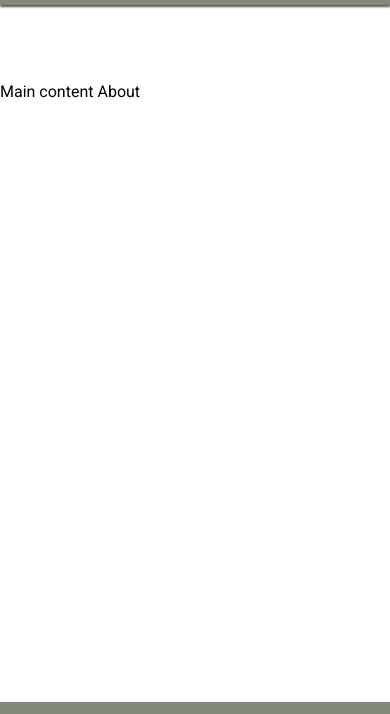
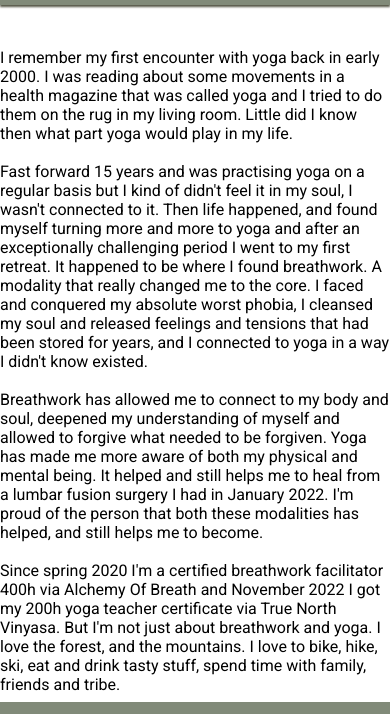
Before and after one commit to Malinchristina/Playp1, a plain HTML site: page about.html in a window 390 px wide. Shown: the part 54-768 px from the top of the page. Drawn offline with Linux system fonts and the light colour scheme.

Commit message:
change margin top in mobile to 102 and in media query tablets to 136

```diff
--- a/about.html
+++ b/about.html
@@ -40,7 +40,25 @@
     </header>
 
     <!--Main content-->
-    <main>Main content About</main>
+    <main>
+        <p>I remember my first encounter with yoga back in early 2000. I was reading about some movements in a health magazine that
+        was called yoga and I tried to do them on the rug in my living room. Little did I know then what part yoga would play in
+        my life.</p>
+        <br>
+        <p>Fast forward 15 years and was practising yoga on a regular basis but I kind of didn't feel it in my soul, I wasn't
+        connected to it. Then life happened, and found myself turning more and more to yoga and after an exceptionally
+        challenging period I went to my first retreat. It happened to be where I found breathwork. A modality that really
+        changed me to the core. I faced and conquered my absolute worst phobia, I cleansed my soul and released feelings and
+        tensions that had been stored for years, and I connected to yoga in a way I didn't know existed.</p>
+        <br>
+        <p>Breathwork has allowed me to connect to my body and soul, deepened my understanding of myself and allowed to forgive
+        what needed to be forgiven. Yoga has made me more aware of both my physical and mental being. It helped and still helps me to heal from a lumbar
+        fusion surgery I had in January 2022. I'm proud of the person that both these modalities has helped, and still helps me to become.</p>
+        <br>
+        <p>Since spring 2020 I'm a certified breathwork facilitator 400h via Alchemy Of Breath and November 2022 I got my 200h yoga
+        teacher certificate via True North Vinyasa. But I'm not just about breathwork and yoga. I love the forest, and the mountains. I love to bike, hike, ski, eat and
+        drink tasty stuff, spend time with family, friends and tribe.</p>
+    </main>
     <!--Footer-->
     <footer>
         <ul id="footer-bar">
--- a/assets/css/style.css
+++ b/assets/css/style.css
@@ -90,13 +90,14 @@ nav {
 main {
     /* Make space so footer is pushed down */
     flex: 1 0 auto;
-    margin-top: 136px;
+    margin-top: 102px;
 }
 
 #home>h2 {
     text-align: center;
     margin: 0 5px 0 5px;
     font-size: 130%;
+    padding-top: 1rem;
 }
 
 #w3-image {
@@ -120,7 +121,7 @@ main {
     background-color: #A37850;
     border: none;
     color: #ffffff;
-    padding: 0.8rem 1.6rem;
+    padding: 0.6rem 1.2rem;
     font-size: 0.8rem;
     text-decoration: none;
     text-align: center;
@@ -194,6 +195,10 @@ main {
         line-height: 60px;
         margin: 0 0.5rem;
     }
+    /* Main */
+    main {
+        margin-top: 136px;
+}
 }
 
 /* Media query: laptops and desktops (992px and up) */
```
Also changed, not shown: index.html (+2 -2 lines).
